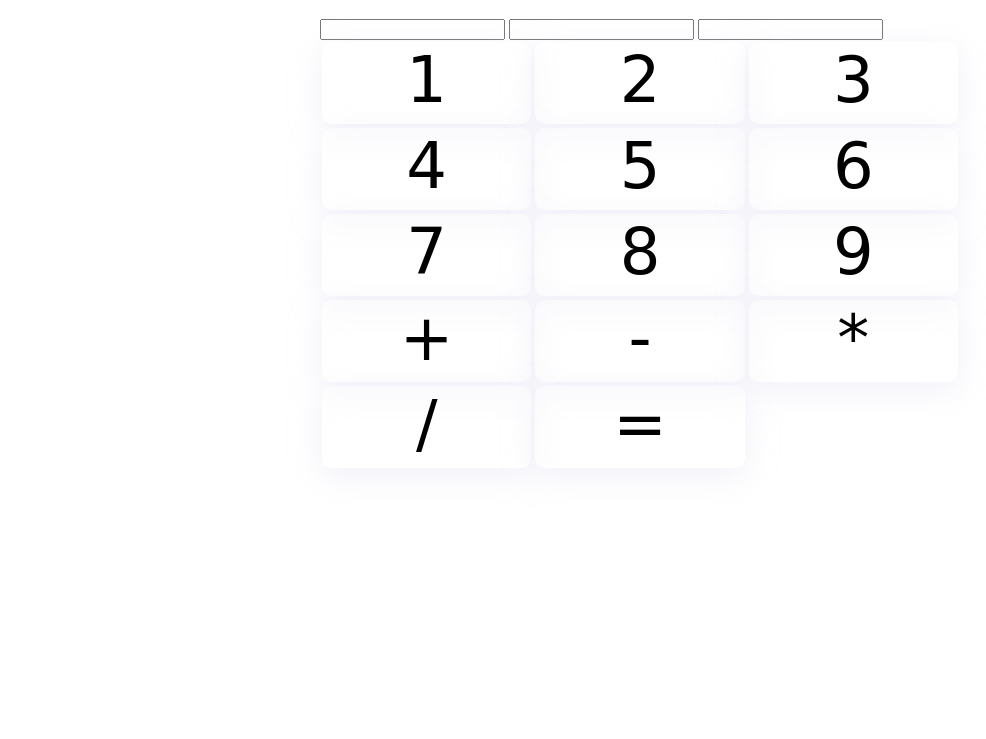
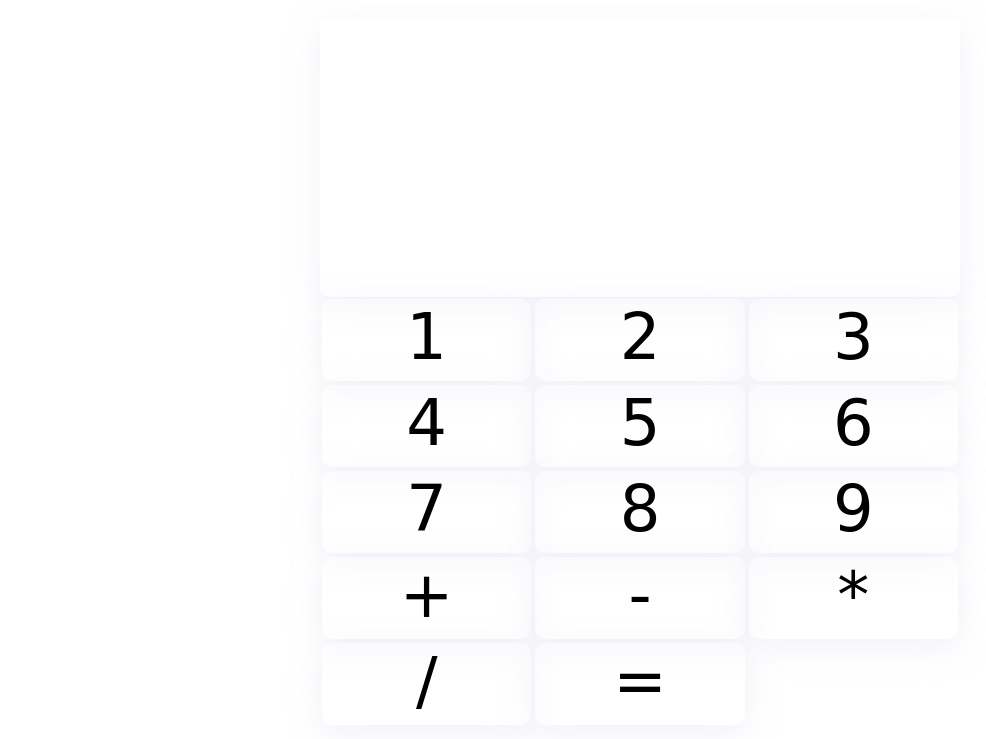
Before and after one commit to simplebunsen/calculate-in-js, a plain HTML site: page index.html in a window 1280 px wide. Shown: the part 61-800 px from the top of the page, without its empty margins (0-986 px from the left). Drawn offline with Linux system fonts and the light colour scheme; a web font is replaced by a local one.

Commit message:
started styling IO boxes properly

```diff
--- a/css/style.css
+++ b/css/style.css
@@ -11,6 +11,13 @@ body{
 
 
 .calculator-display-container{
+  padding: 24px;
+  background: rgba( 255, 255, 255, 0.30 );
+  box-shadow: 0 8px 32px 0 rgba(217, 218, 238, 0.37);
+  backdrop-filter: blur( 5.0px );
+  -webkit-backdrop-filter: blur( 10.0px );
+  border-radius: 10px;
+  border: 1px solid rgba( 255, 255, 255, 0.18 );
   justify-self: center;
   margin: auto;
 }
@@ -52,3 +59,11 @@ body{
   justify-self: stretch;
   margin: 2px;
 }
+
+
+.num-container{
+  width: auto;
+  font-size: 4em;
+  border: 0;
+  background: transparent;
+}
--- a/index.html
+++ b/index.html
@@ -18,9 +18,9 @@
 
   <div class="notebook-wrapper">
     <div class="calculator-display-container">
-      <input type="text" id="previous-display-object" name="display" readonly>
-      <input type="text" id="operator-display-object" name="display" readonly>
-      <input type="text" id="calc-display-object" name="display" readonly>
+      <input class="num-container"  type="text" id="previous-display-object" name="display" readonly>
+      <input class="num-container" type="text" id="operator-display-object" name="display" readonly>
+      <input class="num-container" type="text" id="calc-display-object" name="display" readonly>
     </div>
 
     <div class="calculator-number-container">
```
